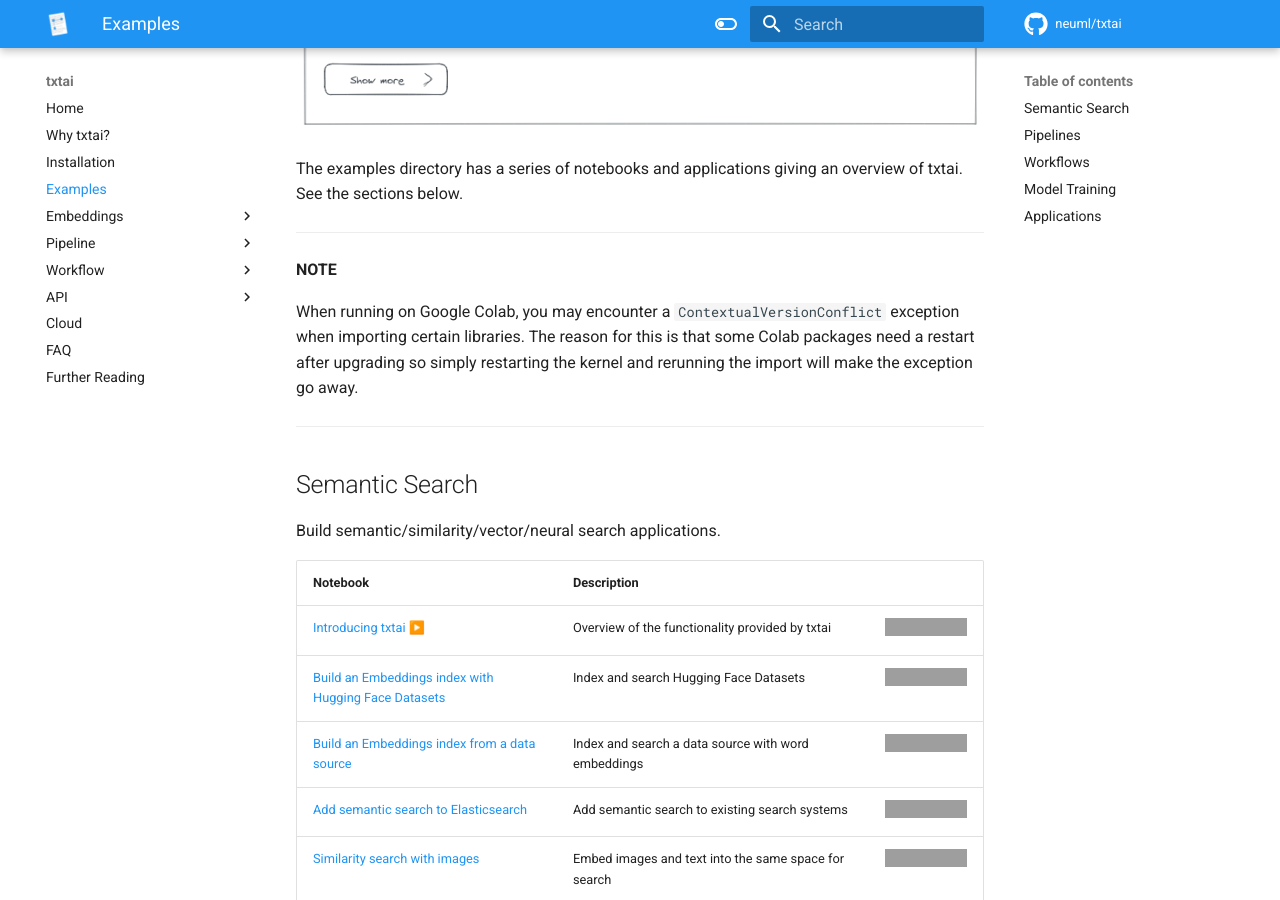
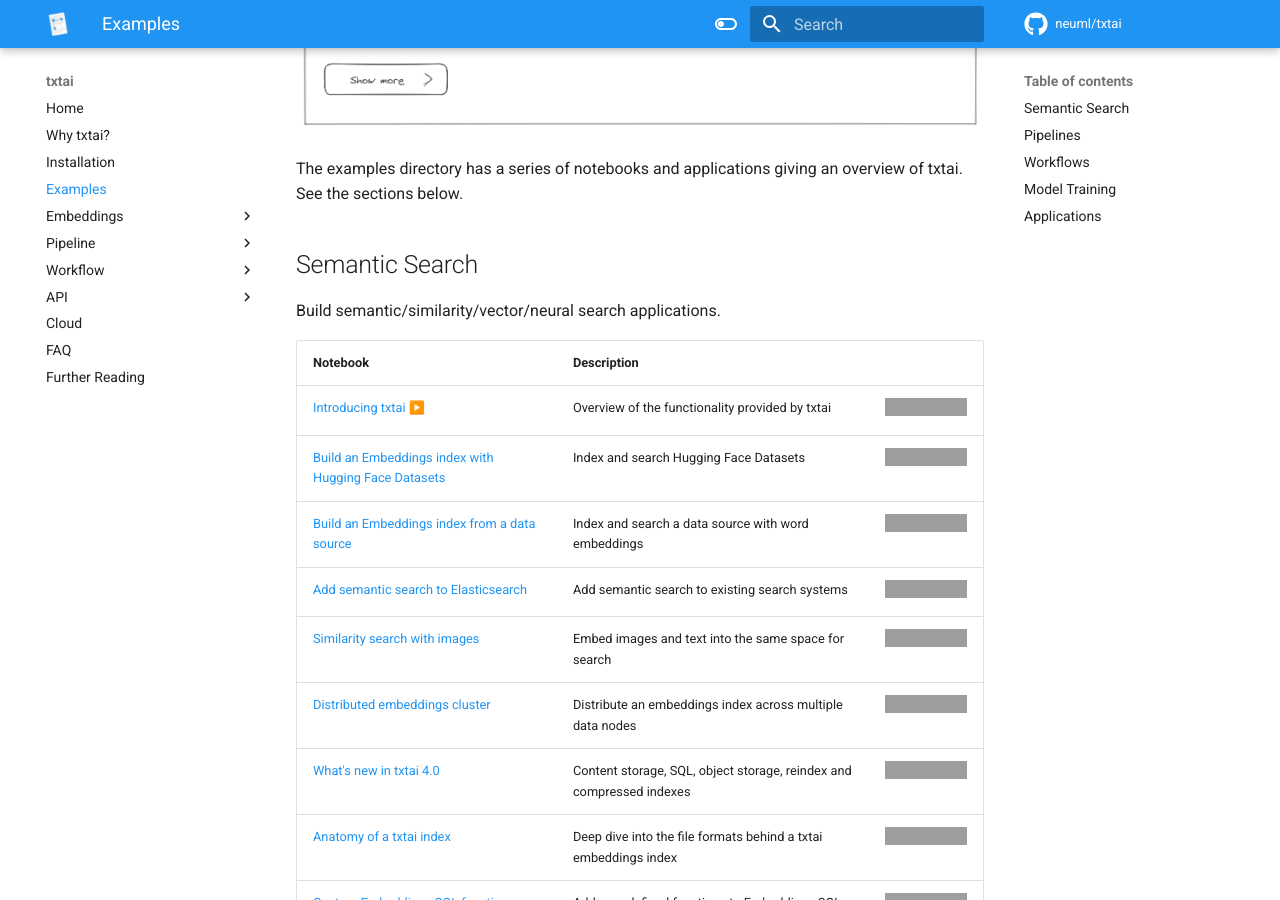
Before and after one commit to neuml/txtai, an MkDocs documentation site: the page built from docs/examples.md, in a window 1280 px wide and 900 px high, scrolled down 348 px, cut to the strip 0-900 px from the top of the window. Built offline with MkDocs 1.6.1 and Material for MkDocs 9.7.7, drawn with Linux system fonts in a browser that asks for light colours; comment, search, counter and statistics services are not loaded; grey boxes are pictures that could not be loaded.

Commit message:
Revert "Move note to the examples section"
This reverts commit cee9df3abebee3459f8728e8a4c0c7e95900ea9d.

```diff
--- a/docs/examples.md
+++ b/docs/examples.md
@@ -4,13 +4,6 @@
 ![examples](images/examples-dark.png#only-dark)
 
 The examples directory has a series of notebooks and applications giving an overview of txtai. See the sections below.
-
----
-**NOTE**
-
-When running on Google Colab, you may encounter a `ContextualVersionConflict` exception when importing certain libraries. The reason for this is that some Colab packages need a restart after upgrading so simply restarting the kernel and rerunning the import will make the exception go away.
-
----
 
 ## Semantic Search
 
```
